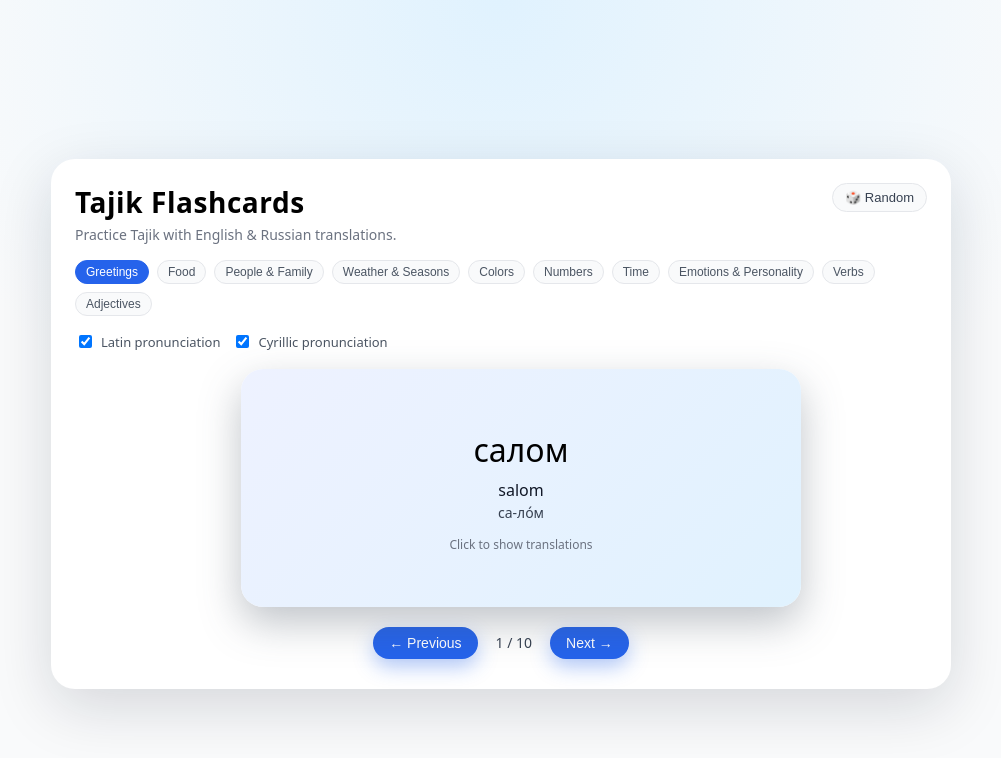
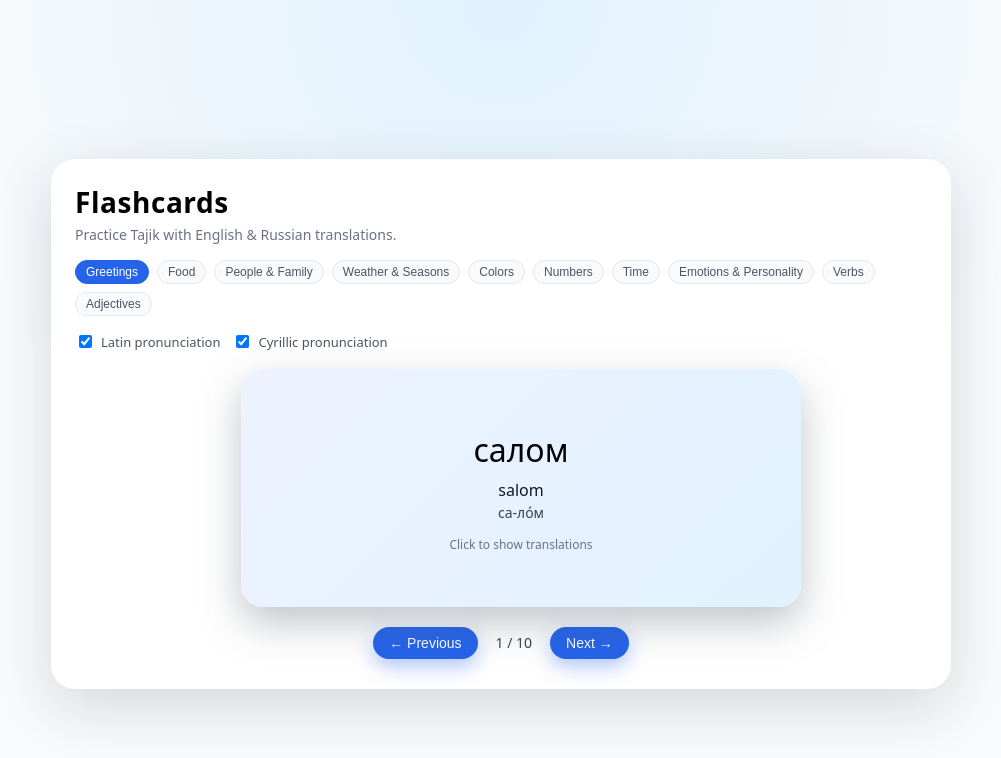
Before and after one commit to ShahromDehoti/Sukhan, a React (Vite) app in the folder tajik-flashcards/: page / in a window 1280 px wide. Shown: the top 758 px of the page, without its empty margins (139-1140 px from the left). Built offline with nearby package versions, Linux system fonts and the light colour scheme.

Commit message:
remove random button and its components

```diff
--- a/tajik-flashcards/src/App.css
+++ b/tajik-flashcards/src/App.css
@@ -49,26 +49,6 @@
     margin: 4px 0 0;
     font-size: 14px;
     color: #6b7280;
-  }
-
-  .ghost-button {
-    border: 1px solid #e5e7eb;
-    background: #f9fafb;
-    border-radius: 999px;
-    padding: 6px 12px;
-    font-size: 13px;
-    cursor: pointer;
-    color: #374151;
-    display: inline-flex;
-    align-items: center;
-    gap: 6px;
-    transition: background 0.15s, border-color 0.15s, transform 0.1s;
-  }
-
-  .ghost-button:hover {
-    background: #eef2ff;
-    border-color: #c7d2fe;
-    transform: translateY(-1px);
   }
 
   /* Category pills */
--- a/tajik-flashcards/src/App.jsx
+++ b/tajik-flashcards/src/App.jsx
@@ -48,13 +48,6 @@ function App() {
     setShowBack(false);
   };
 
-  const shuffleOne = () => {
-    if (!words.length) return;
-    const randomIndex = Math.floor(Math.random() * words.length);
-    setIndex(randomIndex);
-    setShowBack(false);
-  };
-
   if (!current) {
     return (
       <div className="app-root">
@@ -72,14 +65,11 @@ function App() {
         {/* Header */}
         <header className="app-header">
           <div>
-            <h1 className="app-title">Tajik Flashcards</h1>
+            <h1 className="app-title">Flashcards</h1>
             <p className="app-subtitle">
               Practice Tajik with English & Russian translations.
             </p>
           </div>
-          <button className="ghost-button" onClick={shuffleOne}>
-            🎲 Random
-          </button>
         </header>
 
         {/* Category pills */}
```
